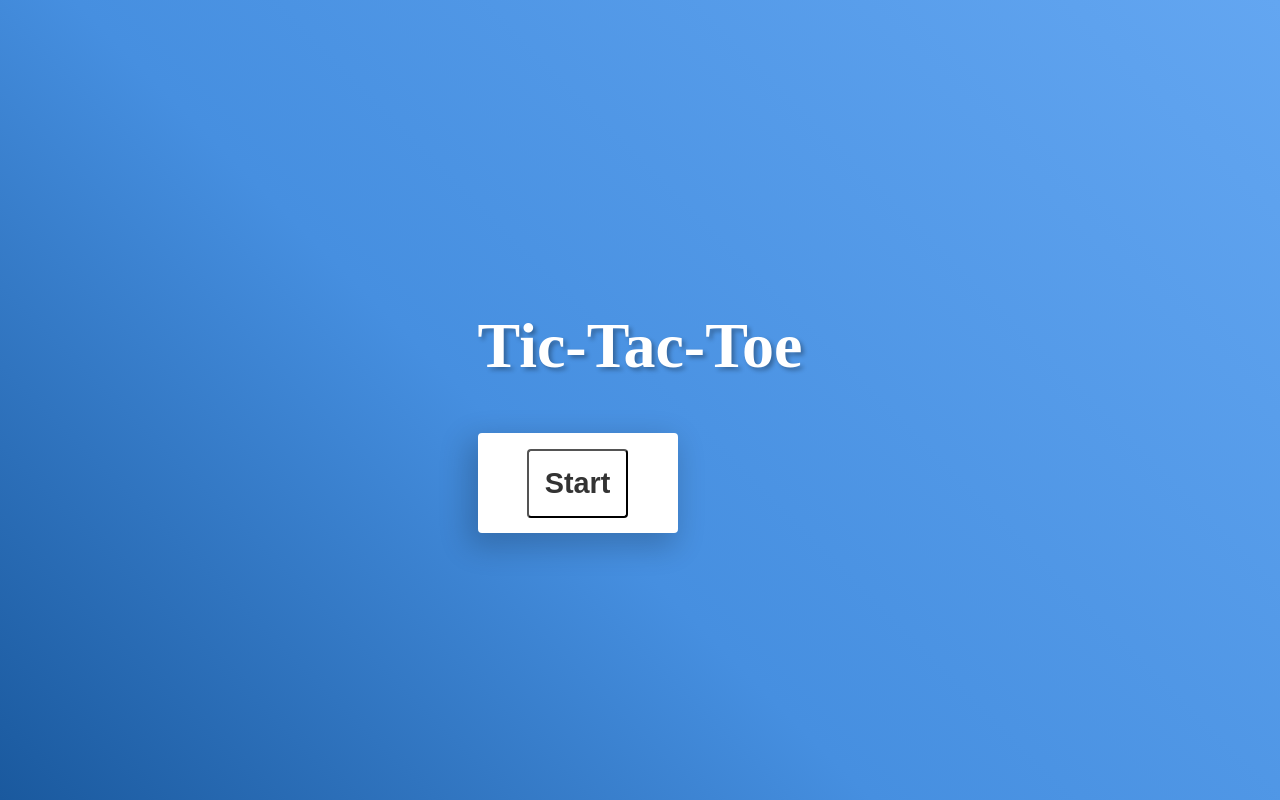
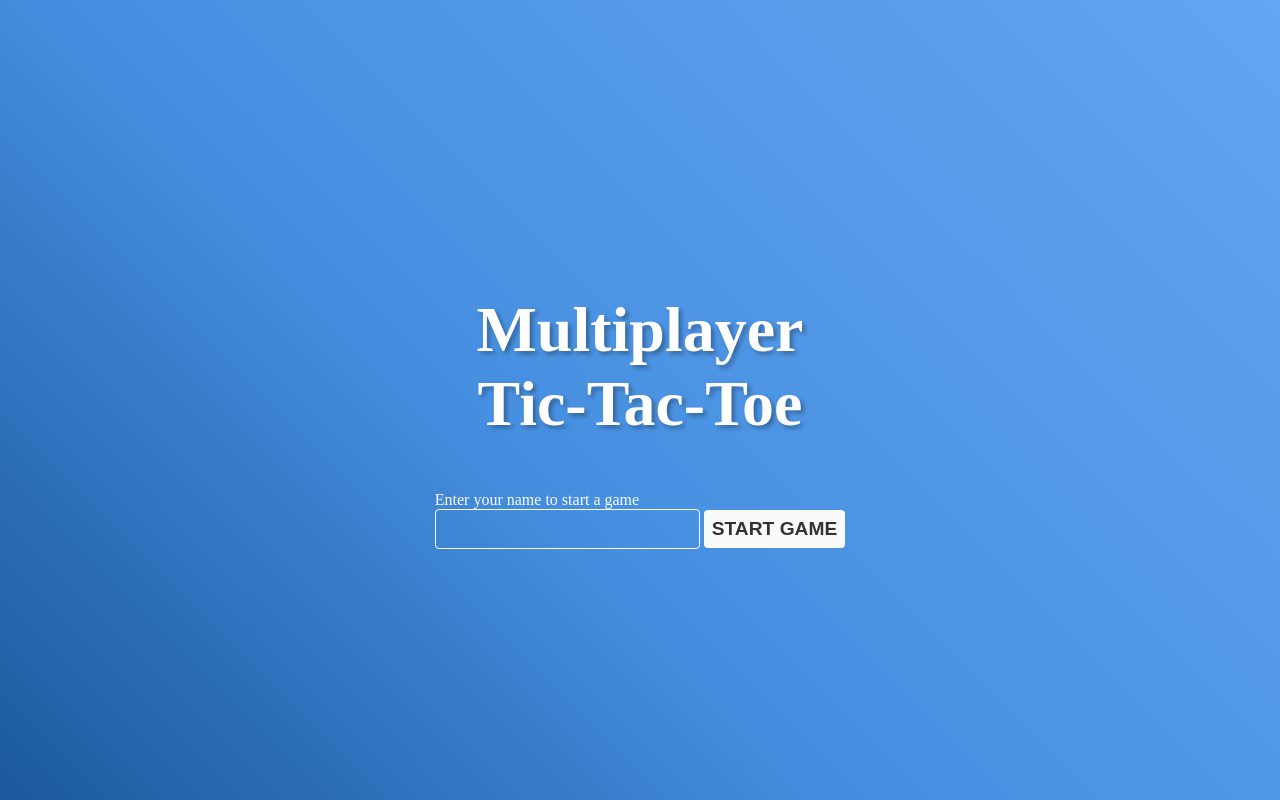
Before and after one commit to Dgiulian/multiplayer-tic-tac-toe, a React (Create React App) app in the folder client/: page / in a window 1280 px wide. Built offline with nearby package versions, Linux system fonts and the light colour scheme.

Commit message:
feat: Add home screen and navigation

```diff
--- a/client/package.json
+++ b/client/package.json
@@ -13,6 +13,7 @@
     "framer-motion": "^4.0.3",
     "react": "^17.0.2",
     "react-dom": "^17.0.2",
+    "react-router-dom": "^5.2.0",
     "react-scripts": "4.0.3",
     "styled-components": "^5.2.1",
     "typescript": "^4.1.2",
@@ -43,6 +44,7 @@
     ]
   },
   "devDependencies": {
+    "@types/react-router-dom": "^5.1.7",
     "@types/styled-components": "^5.1.9"
   }
 }
--- a/client/src/App.tsx
+++ b/client/src/App.tsx
@@ -1,18 +1,9 @@
 import React, { useState } from 'react';
-import styled from 'styled-components';
 import { BoardContainer, Board, StartScreen, ResetScreen } from './components';
 import { Winner } from './components/Board';
+import { Header } from './components/Header';
 
 type GameState = 'start' | 'game' | 'reset';
-
-const Header = styled.h1`
-  color: #fff;
-  margin-bottom: 50px;
-  text-align: center;
-  font-family: 'Varela Round';
-  font-size: 4rem;
-  text-shadow: 3px 3px 4px rgba(0, 0, 0, 0.3);
-`;
 
 export default function App() {
   const [gameState, setGameState] = useState<GameState>('start');
--- a/client/src/components/Button.tsx
+++ b/client/src/components/Button.tsx
@@ -1,12 +1,15 @@
-import styled from "styled-components";
+import styled from 'styled-components';
 
 export const Button = styled.button`
   color: #333;
   background: none;
-  padding: 1rem;
+  background-color: #fafafa;
+  padding: 0.5rem;
   border-radius: 4px;
   font-weight: bold;
-  font-size: 1.8rem;
-  /* border: none; */
+  font-size: 1.2rem;
+  border: none;
+  outline: none;
+  text-transform: uppercase;
   cursor: pointer;
 `;
--- /dev/null
+++ b/client/src/components/Header.tsx
@@ -0,0 +1,10 @@
+import styled from 'styled-components';
+
+export const Header = styled.h1`
+  color: #fff;
+  margin-bottom: 50px;
+  text-align: center;
+  font-family: 'Varela Round';
+  font-size: 4rem;
+  text-shadow: 3px 3px 4px rgba(0, 0, 0, 0.3);
+`;
--- /dev/null
+++ b/client/src/components/Typography.tsx
@@ -0,0 +1,5 @@
+import styled from 'styled-components';
+
+export const Typography = styled.h1`
+  font-family: 'verdana round';
+`;
--- a/client/src/index.tsx
+++ b/client/src/index.tsx
@@ -2,10 +2,15 @@ import React from 'react';
 import ReactDOM from 'react-dom';
 import './index.css';
 import App from './App';
+import Home from './pages/Home';
+import { BrowserRouter as Router, Route } from 'react-router-dom';
 
 ReactDOM.render(
   <React.StrictMode>
-    <App />
+    <Router>
+      <Route path="/game/:id" exact component={App} />
+      <Route path="/" exact component={Home} />
+    </Router>
   </React.StrictMode>,
   document.getElementById('root')
 );
--- /dev/null
+++ b/client/src/pages/Home.tsx
@@ -0,0 +1,54 @@
+import React, { SyntheticEvent, useState } from 'react';
+import styled from 'styled-components';
+import { Button } from '../components/Button';
+import { Header } from '../components/Header';
+import { useHistory } from 'react-router';
+
+const Input = styled.input`
+  padding: 0.5rem;
+  background-color: transparent;
+  border: 1px solid #fff;
+  border-radius: 4px;
+  outline: none;
+  color: #fafafa;
+  font-size: 1.2rem;
+`;
+
+function Home() {
+  const [name, setName] = useState('');
+  const history = useHistory();
+  const handleSubmit = (e: SyntheticEvent) => {
+    e.preventDefault();
+    if (!name) {
+      return;
+    }
+    const id = '1AaSbF13ASlnKASD';
+    history.push(`/game/${id}?player1=${name}`);
+  };
+  return (
+    <div>
+      <Header>
+        Multiplayer
+        <br /> Tic-Tac-Toe
+      </Header>
+
+      <form action="" method="post" onSubmit={handleSubmit}>
+        <label htmlFor="name" style={{ color: '#fafafa' }}>
+          Enter your name to start a game
+          <br />
+          <Input
+            id="name"
+            type="text"
+            value={name}
+            onChange={(e) => setName(e.target.value)}
+          />
+        </label>
+        <Button type="submit" style={{ marginLeft: '0.25rem' }}>
+          Start Game
+        </Button>
+      </form>
+    </div>
+  );
+}
+
+export default Home;
```
Also changed, not shown: 1 other file (tests, documents, lock files or other folders).
